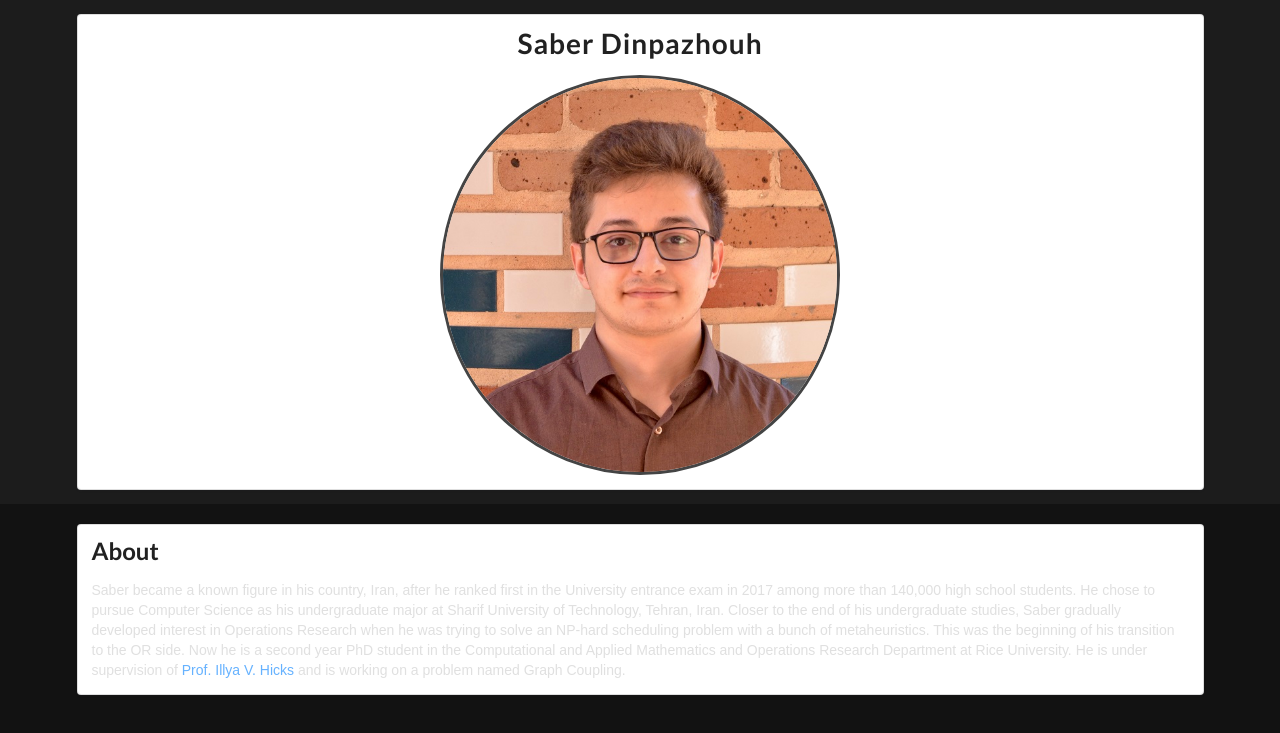
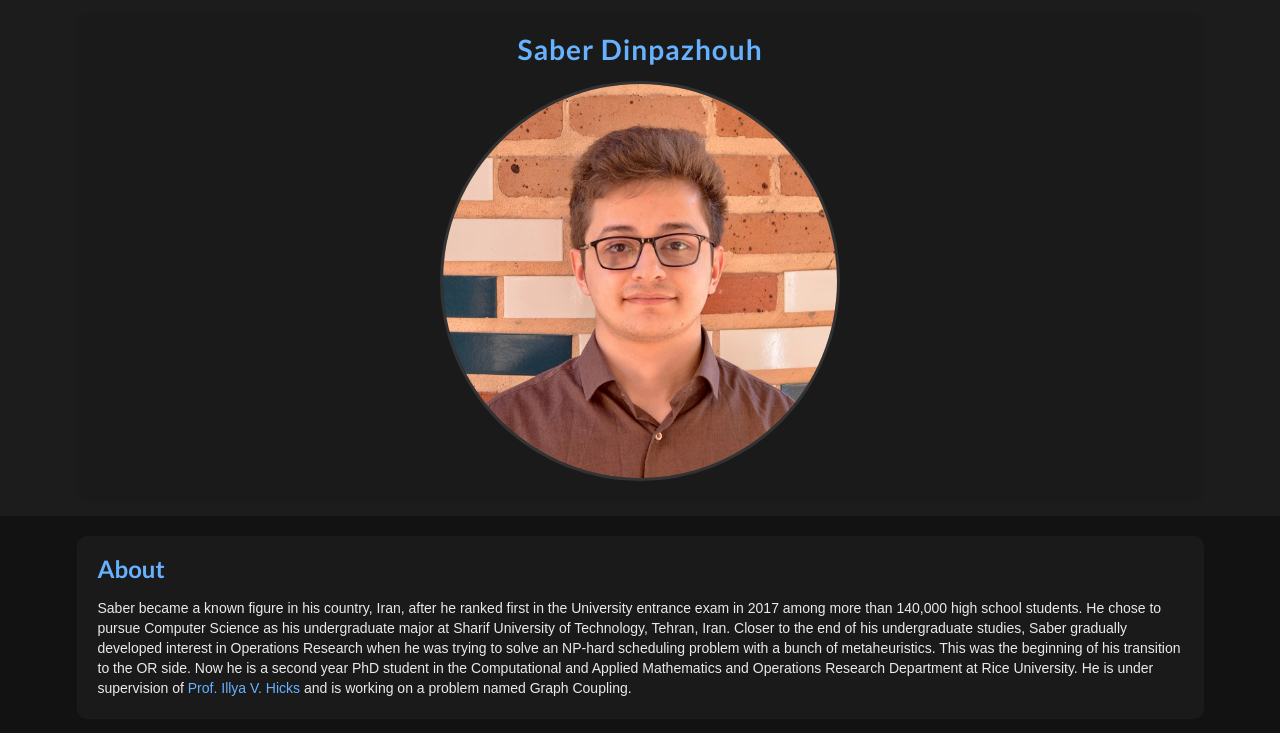
Before and after one commit to SaberDinp/SaberDinp.github.io, a plain HTML site: page index.html in a window 1280 px wide. Shown: the top 733 px of the page. Drawn offline with nearby package versions, Linux system fonts and the light colour scheme.

Commit message:
Update styles.css

```diff
--- a/styles.css
+++ b/styles.css
@@ -4,20 +4,20 @@
     box-sizing: border-box;
 }
 
-/* Main background + text */
+/* Global dark background + light text */
 body {
     font-family: Arial, sans-serif;
     line-height: 1.6;
-    background-color: #121212; /* deep dark background */
-    color: #e0e0e0; /* light gray text */
+    background-color: #121212; /* very dark */
+    color: #eaeaea; /* light text */
 }
 
 /* Header */
 header {
-    background-color: #1c1c1c; /* slightly lighter than body */
+    background-color: #1c1c1c; /* dark gray bar */
     padding: 1rem 0;
     text-align: center;
-    color: #f5f5f5;
+    color: #ffffff; /* bright white text */
 }
 
 header h1 {
@@ -26,20 +26,28 @@ header h1 {
     letter-spacing: 1px;
 }
 
-/* Section cards */
+/* Sections */
 section {
     padding: 20px 0;
+    background-color: #121212; /* dark background */
+    color: #eaeaea;
 }
 
-.glow-div {
-    background-color: #1f1f1f; /* card style */
+/* Override Semantic UI segments */
+.ui.segment {
+    background-color: #1a1a1a !important; /* darker gray */
     border-radius: 10px;
     padding: 20px;
+    color: #eaeaea !important;
+}
+
+/* Glow-div effect */
+.glow-div {
     transition: box-shadow 0.3s ease;
 }
 
 .glow-div:hover {
-    box-shadow: 0 0 20px 5px rgba(100, 149, 237, 0.6); /* Cornflower blue glow */
+    box-shadow: 0 0 20px 5px rgba(100, 149, 237, 0.6); /* blue glow */
 }
 
 /* Profile photo */
@@ -48,7 +56,7 @@ section {
     height: 400px;
     border-radius: 50%;
     object-fit: cover;
-    border: 3px solid #444; /* subtle outline */
+    border: 3px solid #333;
 }
 
 @media (max-width: 768px) {
@@ -87,10 +95,15 @@ a:active {
 
 .social-icons a {
     margin-right: 15px;
-    color: #bbb;
+    color: #eaeaea;
     transition: color 0.3s ease;
 }
 
 .social-icons a:hover {
     color: #66b2ff;
 }
+
+h1, h2, h3, h4, h5, h6, .ui.header {
+    color: #66b2ff !important; /* accent blue for headings */
+    font-weight: 600;
+}
```
